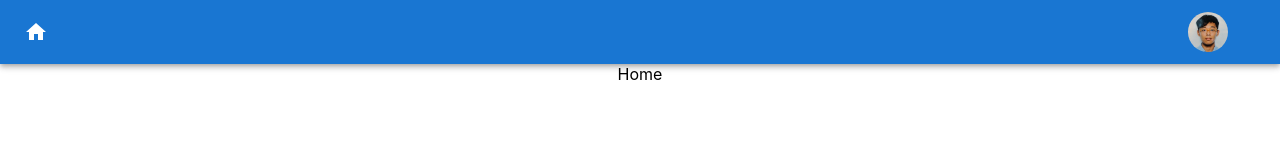
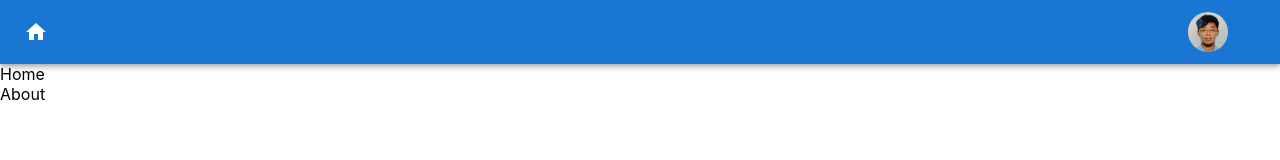
Before and after one commit to BcnChsBrgr/PersonalProfile, a React (Create React App) app: page / in a window 1280 px wide. Shown: the top 160 px of the page. Built offline with nearby package versions, Linux system fonts and the light colour scheme.

Commit message:
rm build file

```diff
--- a/package.json
+++ b/package.json
@@ -8,6 +8,7 @@
     "@emotion/styled": "^11.3.0",
     "@mui/icons-material": "^5.0.4",
     "@mui/material": "^5.0.4",
+    "@mui/styles": "^5.0.1",
     "@mui/system": "^5.0.4",
     "@testing-library/jest-dom": "^5.14.1",
     "@testing-library/react": "^11.2.7",
--- a/src/App.js
+++ b/src/App.js
@@ -1,12 +1,29 @@
 import {BrowserRouter as Router, Switch, Link, Route} from "react-router-dom";
 import HomeIcon from '@mui/icons-material/Home';
-import {AppBar, Avatar, Box, IconButton, Toolbar} from '@mui/material'
+import { makeStyles } from '@mui/styles';
+import {AppBar, Avatar, Box, IconButton, Toolbar} from '@mui/material';
 import avatar from "./img/avatar.jpeg";
 import Home from "./components/Home";
-// import About from "./components/About";
-import './App.css';
+import { color } from "@mui/system";
+
+const useStyles = makeStyles({
+  root: {
+    background: 'linear-gradient(45deg, #FE6B8B 30%, #FF8E53 90%)',
+    border: 0,
+    borderRadius: 3,
+    boxShadow: '0 3px 5px 2px rgba(255, 105, 135, .3)',
+    color: 'white',
+    height: 48,
+    padding: '0 30px',
+  },
+  Home: {
+    backgroundColor: 'black'
+  }
+});
 
 function App() {
+  const classes = useStyles();
+
   return (
     <div className="App">
       <Router>
@@ -41,7 +58,7 @@
         </Box>
           <Switch>
             <Route exact path='/'>
-              <Home />
+              <Home className={`${classes.Home }`}/>
             </Route>
           </Switch>
       </Router>
--- a/src/components/Home.js
+++ b/src/components/Home.js
@@ -1,6 +1,12 @@
+import About from './About'
+
 function Home() {
+
     return (
-        <div>Home</div>
+        <div>
+            Home
+            <About />
+        </div>
     );
 }
 export default Home;
```
Also changed, not shown: 20 other files (tests, documents, lock files or other folders).
